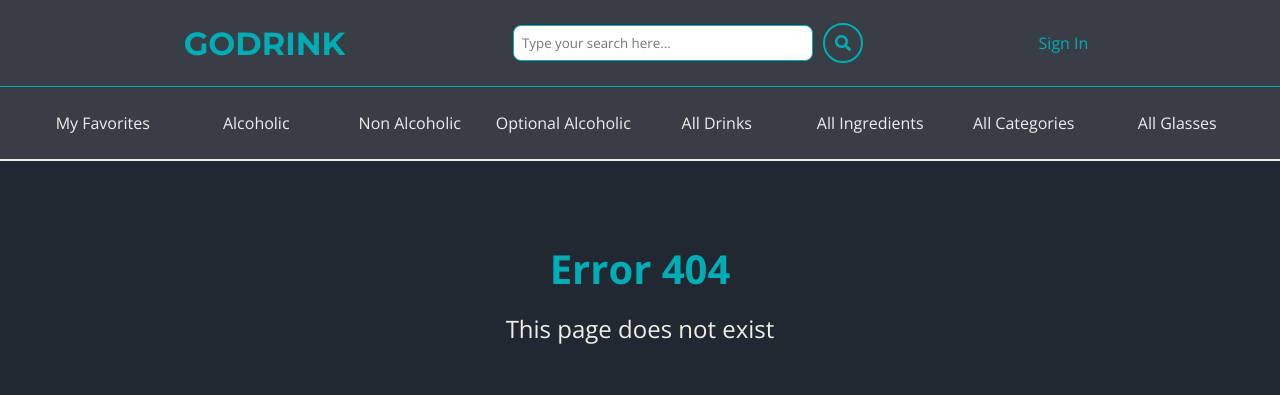
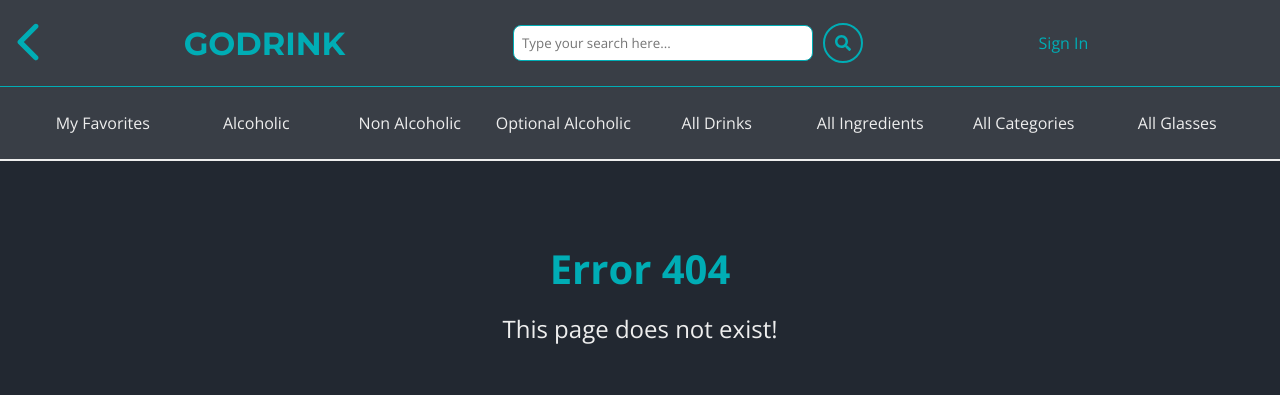
Before and after one commit to MatheusAndrade23/Go_Drink_React, a React (Create React App) app: page /not-found in a window 1280 px wide. Shown: the top 395 px of the page. Built offline with nearby package versions, Linux system fonts and the light colour scheme.

Commit message:
Page not Found

```diff
--- a/src/i18n/translations/en.json
+++ b/src/i18n/translations/en.json
@@ -60,6 +60,6 @@
     "instructions": "Instructions:",
     "language": "Language:",
     "pageNotFoundError": "Error 404",
-    "pageNotFound": "This page does not exist"
+    "pageNotFound": "This page does not exist!"
   }
 }
--- a/src/templates/PageNotFound/index.jsx
+++ b/src/templates/PageNotFound/index.jsx
@@ -5,6 +5,7 @@ import { useTranslation } from 'react-i18next';
 import { Header } from '../../components/Header';
 import { Heading } from '../../components/Heading';
 import { TextComponent } from '../../components/TextComponent';
+import { ReturnButton } from '../../components/ReturnButton';
 
 export const PageNotFound = () => {
   const { t } = useTranslation();
@@ -15,6 +16,7 @@ export const PageNotFound = () => {
         <Heading as="h2">{t('pageNotFoundError')}</Heading>
         <TextComponent size="medium">{t('pageNotFound')}</TextComponent>
       </Styled.Container>
+      <ReturnButton />
     </>
   );
 };
```
